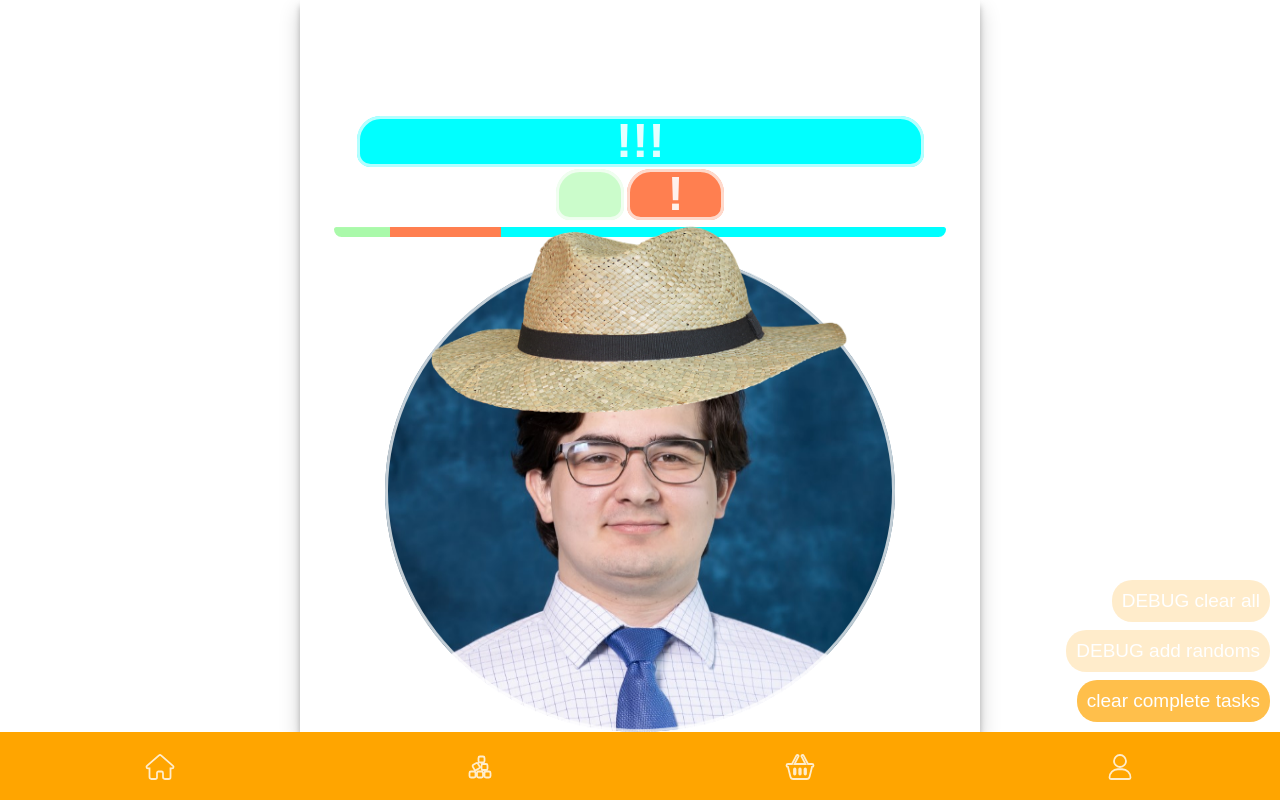
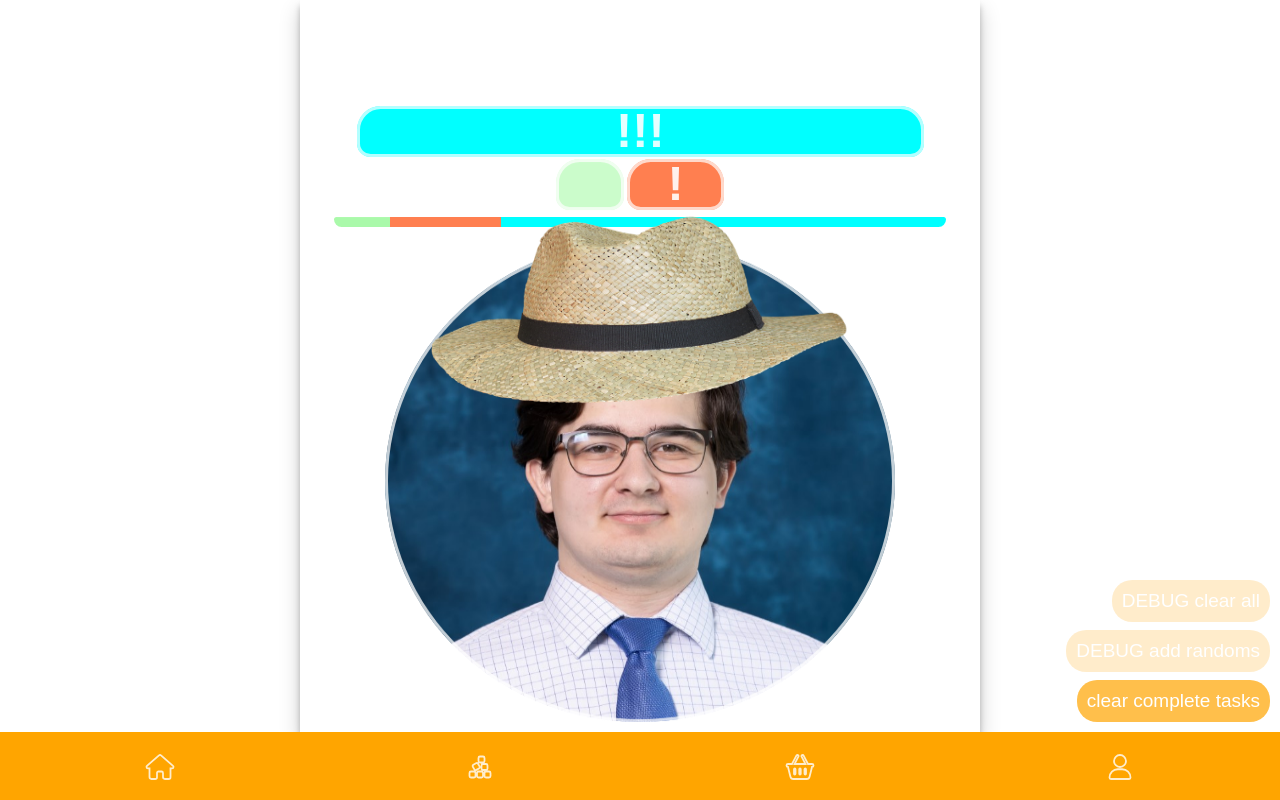
Before and after one commit to vivianconrad/Capstone_pies, a React (Create React App) app: page /stack in a window 1280 px wide. Built offline with nearby package versions, Linux system fonts and the light colour scheme.

Commit message:
Added more spacing at bottom of page

```diff
--- a/src/pages/stack.css
+++ b/src/pages/stack.css
@@ -56,7 +56,7 @@
     /* flex-basis: 1000rem; */
     flex-shrink: 1;
     position: absolute;
-    bottom: 3rem;
+    bottom: 4rem;
     width: var(--data_viz_width);
     --distanceDown: calc(var(--faceWidth)*(var(--faceHeightPercent)*-1));
     transform: translateY(calc(var(--distanceDown)));
@@ -216,7 +216,7 @@
     left: 0;
     right: 0;
     text-align: center;
-    bottom: 1rem;
+    bottom: 2rem;
 }
 
 #flex_weights_subcontainer #weight_tray * {
@@ -303,7 +303,7 @@
     will-change: transform;
     transition: transform var(--squishTime);
     position: absolute;
-    bottom: 0;
+    bottom: 1rem;
 }
 
 @keyframes weight-remove {
```
